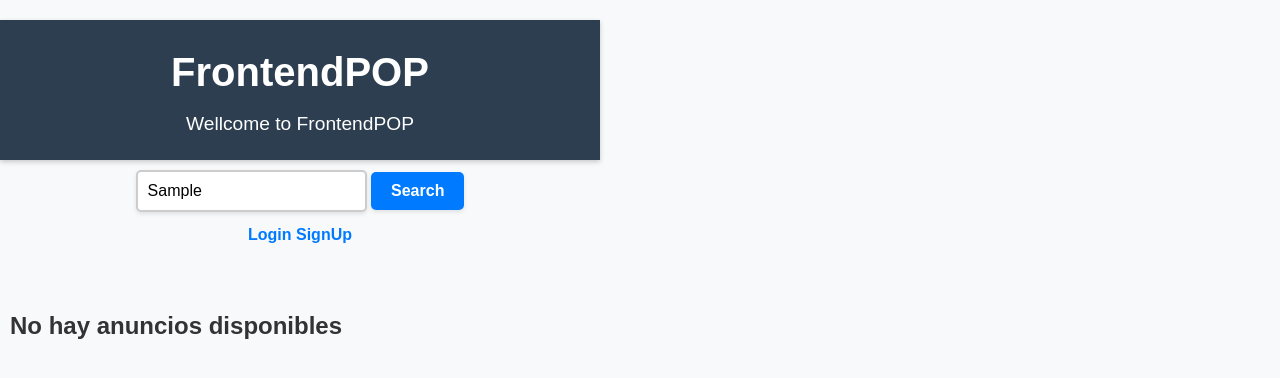
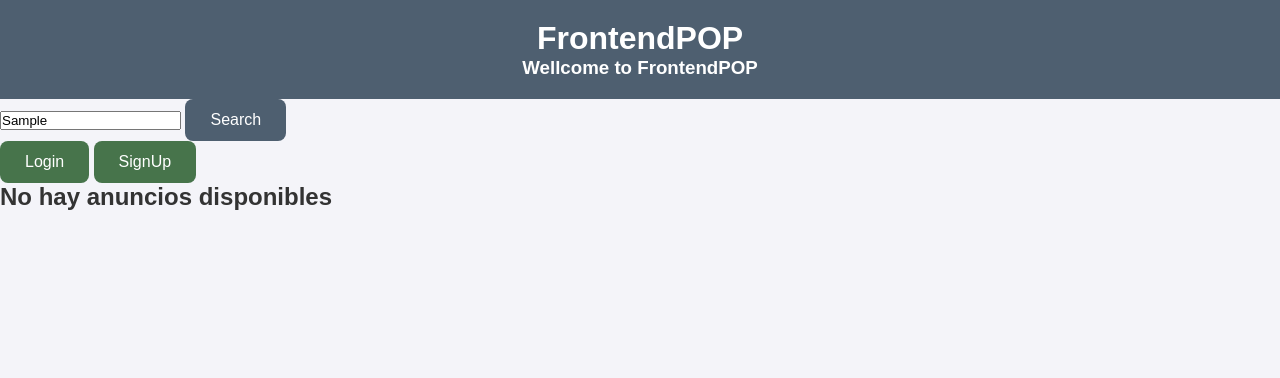
Before and after one commit to DamonCaos/FrontendPop, a plain HTML site: page FrontendPop/index.html in a window 1280 px wide. Both pictures are taken after typing "Sample" into the empty fields and a click on the button "Search". Drawn offline with Linux system fonts and the light colour scheme; no server answers.

Commit message:
css fixed

```diff
--- a/FrontendPop/ad-detail/add-detail-style.css
+++ b/FrontendPop/ad-detail/add-detail-style.css
@@ -1,98 +1,146 @@
-/* Estilo general del cuerpo */
+/* Reset de estilos básicos */
+* {
+    margin: 0;
+    padding: 0;
+    box-sizing: border-box;
+}
+
 body {
-    font-family: Arial, sans-serif;
+    font-family: 'Arial', sans-serif;
     background-color: #f4f4f9;
     color: #333;
-    margin: 0;
-    padding: 0;
-    display: flex;
-    justify-content: center;
-    align-items: center;
-    height: 100vh;
+    padding: 20px;
 }
 
-/* Contenedor principal de detalles del anuncio */
-#ad-detail {
-    background-color: white;
-    padding: 20px;
-    border-radius: 8px;
-    box-shadow: 0 4px 8px rgba(0, 0, 0, 0.1);
-    width: 100%;
-    max-width: 600px;
+h1 {
     text-align: center;
+    font-size: 2.5rem;
+    color: #333;
+    margin-bottom: 20px;
 }
 
-/* Título principal */
-h1 {
-    font-size: 2em;
-    color: #333;
-    margin: 0; /* Elimina cualquier margen que pueda haber */
-    padding-top: 30px; /* Da un espacio desde la parte superior */
-    text-align: center; /* Centra el texto */
-    position: absolute; /* Posiciona el título de manera absoluta */
-    top: 0; /* Colócalo en la parte superior de la página */
-    left: 50%; /* Lo coloca en el centro horizontal */
-    transform: translateX(-50%); /* Ajusta para centrarlo perfectamente */
-    width: 100%; /* Asegura que ocupe todo el ancho disponible */
+/* Contenedor principal */
+#ad-detail {
+    max-width: 900px;
+    margin: 40px auto;
+    background-color: #fff;
+    padding: 30px;
+    border-radius: 10px;
+    box-shadow: 0 4px 8px rgba(0, 0, 0, 0.1);
 }
 
-
-/* Estilo para los detalles del anuncio */
-#ad-detail .ad-name {
-    font-size: 1.8em;
-    font-weight: bold;
-    margin: 10px 0;
+#ad-detail img {
+    max-width: 100%;
+    border-radius: 10px;
+    margin-bottom: 20px;
 }
 
-#ad-detail .ad-description {
-    font-size: 1.2em;
-    color: #666;
-    margin: 10px 0;
+/* Sección de detalles del anuncio */
+.ad-title {
+    font-size: 2rem;
+    font-weight: bold;
+    color: #333;
+    margin-bottom: 10px;
 }
 
-#ad-detail .ad-price {
-    font-size: 1.4em;
-    color: #333;
-    font-weight: bold;
-    margin-top: 15px;
+.ad-description {
+    font-size: 1.1rem;
+    color: #555;
+    margin-bottom: 20px;
 }
 
-/* Estilo para el botón de eliminar */
+.ad-price {
+    font-size: 1.5rem;
+    font-weight: bold;
+    color: #007bff;
+    margin-bottom: 20px;
+}
+
+.ad-type {
+    font-size: 1.2rem;
+    color: #888;
+    margin-bottom: 20px;
+}
+
+.ad-actions {
+    display: flex;
+    justify-content: space-between;
+    align-items: center;
+}
+
 button {
-    background-color: #e74c3c;
+    padding: 12px 20px;
+    background-color: #007bff;
     color: white;
-    font-size: 1.1em;
-    padding: 10px 20px;
     border: none;
-    border-radius: 5px;
+    border-radius: 8px;
+    font-size: 1rem;
     cursor: pointer;
-    transition: background-color 0.3s;
-    margin-top: 20px;
+    transition: background-color 0.3s ease;
 }
 
 button:hover {
-    background-color: #c0392b;
+    background-color: #0056b3;
 }
 
 button:focus {
     outline: none;
 }
 
-/* Estilo para el contenedor de imagen */
-#ad-detail .ad-photo {
-    width: 100%;
-    height: auto;
-    border-radius: 8px;
-    margin-top: 15px;
-}
 
-/* Para evitar que el contenido se estire demasiado en pantallas grandes */
-@media (max-width: 600px) {
+/* Media Queries para responsive design */
+@media (max-width: 768px) {
     #ad-detail {
-        padding: 15px;
+        padding: 20px;
     }
 
     h1 {
-        font-size: 1.6em;
+        font-size: 2rem;
+    }
+
+    .ad-title {
+        font-size: 1.8rem;
+    }
+
+    .ad-description {
+        font-size: 1rem;
+    }
+
+    .ad-price {
+        font-size: 1.3rem;
+    }
+
+    .ad-type {
+        font-size: 1.1rem;
+    }
+
+    button {
+        padding: 10px 15px;
     }
 }
+
+@media (max-width: 480px) {
+    h1 {
+        font-size: 1.6rem;
+    }
+
+    .ad-title {
+        font-size: 1.5rem;
+    }
+
+    .ad-description {
+        font-size: 0.9rem;
+    }
+
+    .ad-price {
+        font-size: 1.2rem;
+    }
+
+    .ad-type {
+        font-size: 1rem;
+    }
+
+    button {
+        width: 100%;
+    }
+}
--- a/FrontendPop/index-style.css
+++ b/FrontendPop/index-style.css
@@ -1,197 +1,118 @@
-/* General */
-body {
-    font-family: Arial, sans-serif;
+/* Reset de estilos básicos */
+* {
     margin: 0;
     padding: 0;
-    background-color: #f8f9fa; /* Color de fondo claro */
-    color: #333; /* Color del texto */
-    line-height: 1.6;
+    box-sizing: border-box;
+}
+
+/* Cuerpo de la página */
+body {
+    font-family: 'Arial', sans-serif;
+    background-color: #f4f4f9;
+    color: #333;
+    padding: 0; /* Elimina el padding global para ocupar todo el espacio */
+    margin: 0;
+    height: 100%; /* Asegura que el cuerpo ocupe todo el alto de la pantalla */
+}
+
+/* Header que ocupa toda la pantalla */
+header {
     display: flex;
     flex-direction: column;
+    justify-content: center;
     align-items: center;
+    background-color: #4e5f70;
+    color: #fff;
+    width: 100%;
+    min-height: 100%; /* Asegura que ocupe todo el alto de la pantalla */
+    padding: 20px;
 }
 
-/* Header */
-header {
-    background-color: #2c3e50; /* Fondo oscuro */
-    color: white; /* Texto blanco */
-    padding: 20px 0;
+/* Título dentro del header */
+header h1 {
+    font-size: 2rem;
     text-align: center;
-    width: 100%;
-    box-shadow: 0 2px 5px rgba(0, 0, 0, 0.2); /* Sombra */
+    margin: 0;
 }
 
-header h1 {
-    margin: 0;
-    font-size: 2.5em;
+/* Contenedor para los botones */
+.container-buttons {
+    display: flex;
+    flex-direction: column;
+    gap: 15px;
+    align-items: center;
+    margin-top: 30px;
 }
 
-header h3 {
-    margin: 5px 0 0;
-    font-size: 1.2em;
-    font-weight: 400;
+/* Estilo común para botones y enlaces */
+button, a {
+    display: inline-block;
+    padding: 12px 25px;
+    text-align: center;
+    font-size: 1rem;
+    color: #fff;
+    background-color: #4e5f70;
+    border: none;
+    border-radius: 8px;
+    text-decoration: none; /* Eliminar subrayado de los enlaces */
+    cursor: pointer;
+    transition: background-color 0.3s ease, transform 0.2s ease;
 }
 
-/* Search Bar */
-.search {
-    display: flex;
-    justify-content: center;
-    align-items: center;
-    gap: 10px;
-    margin: 20px 0;
-    width: 100%;
-    max-width: 600px;
+button:hover, a:hover {
+    background-color: #0056b3;
+    transform: translateY(-3px); /* Efecto de elevación */
 }
 
-#search-bar {
-    flex: 1;
-    padding: 10px;
-    font-size: 16px;
-    border: 2px solid #ccc;
-    border-radius: 5px;
-    box-shadow: 0px 2px 4px rgba(0, 0, 0, 0.1);
-    transition: border-color 0.3s ease;
-}
-
-#search-bar:focus {
-    border-color: #007BFF;
+button:focus, a:focus {
     outline: none;
 }
 
-#search-button {
-    background-color: #007BFF;
-    color: white;
-    border: none;
-    border-radius: 5px;
-    padding: 10px 20px;
-    font-size: 16px;
-    cursor: pointer;
-    box-shadow: 0px 2px 4px rgba(0, 0, 0, 0.1);
-    transition: background-color 0.3s ease, transform 0.2s ease;
+/* Estilo para el botón de logout */
+button.logout, a.logout {
+    background-color: #e74c3c; /* Color rojo */
 }
 
-#search-button:hover {
-    background-color: #0056b3;
-    transform: scale(1.05);
+button.logout:hover, a.logout:hover {
+    background-color: #c0392b; /* Rojo más oscuro al pasar el ratón */
 }
 
-#search-button:active {
-    background-color: #00408b;
-    transform: scale(0.95);
+/* Estilo específico para enlaces de anuncios (ads) */
+a.ads, button.ads {
+    background-color: #577a65b2; /* Verde para los enlaces de anuncios */
+    color: #fff;
 }
 
-/* Estilo base para enlaces */
-a {
-    text-decoration: none;
-    color: #007bff;
-    font-weight: bold;
-    transition: color 0.3s ease, text-decoration 0.3s ease;
+a.ads:hover, button.ads:hover {
+    background-color: #1db85d; /* Verde más oscuro al pasar el ratón */
 }
 
-a:hover {
-    color: #0056b3;
-    text-decoration: underline;
+/* Estilo específico para los botones y enlaces relacionados con login y submit ad */
+a.login, button.login,
+a.submit-ad, button.submit-ad {
+    background-color: #f39c12; /* Naranja para login y submit ad */
 }
 
-/* Botones */
-button {
-    display: inline-block;
-    padding: 10px 20px;
-    font-size: 16px;
-    font-weight: bold;
-    color: #fff;
-    background-color: #007bff; /* Azul */
-    border: none;
-    border-radius: 5px;
-    cursor: pointer;
-    transition: background-color 0.3s, transform 0.2s;
+a.login:hover, button.login:hover,
+a.submit-ad:hover, button.submit-ad:hover {
+    background-color: #e67e22; /* Naranja más oscuro al pasar el ratón */
 }
 
-button:hover {
-    background-color: #0056b3; /* Azul más oscuro */
-    transform: scale(1.05);
+/* Estilo para los botones de enlace */
+a {
+    display: inline-block;
+    padding: 12px 25px;
+    background-color: #47744b;
 }
 
-button:active {
-    background-color: #003d7a;
-    transform: scale(0.98);
+button.logout {
+    background-color: #e74c3c; /* Color rojo */
 }
 
-/* Botones secundarios (Logout) */
-button.secondary {
-    background-color: #6c757d; /* Gris */
+/* Responsive para pantallas pequeñas */
+@media (max-width: 600px) {
+    button, a {
+        font-size: 0.9rem;
+        padding: 10px 20px;
+    }
 }
-
-button.secondary:hover {
-    background-color: #5a6268;
-}
-
-button.secondary:active {
-    background-color: #494e53;
-}
-
-/* Contenedor para los botones y enlaces (ya sea sesión autorizada o no) */
-.session-container {
-    display: flex;
-    gap: 20px;
-    justify-content: center;
-    margin-top: 20px;
-}
-
-/* Añadir un pequeño estilo para los enlaces y botones cuando se muestran en la sesión autorizada */
-.session-container a {
-    color: #007bff;
-    font-size: 16px;
-}
-
-.session-container button {
-    background-color: #28a745; /* Verde para logout */
-}
-
-.session-container button.secondary {
-    background-color: #ffc107; /* Amarillo para submit ad */
-}
-
-
-/* Ads Section */
-#ads-container {
-    width: 100%;
-    max-width: 1200px;
-    margin: 20px auto;
-    display: grid;
-    grid-template-columns: repeat(auto-fill, minmax(300px, 1fr));
-    gap: 20px;
-    padding: 0 10px;
-}
-
-.ad-item {
-    background-color: white;
-    border-radius: 5px;
-    box-shadow: 0px 2px 5px rgba(0, 0, 0, 0.1);
-    overflow: hidden;
-    display: flex;
-    flex-direction: column;
-}
-
-.ad-item img {
-    width: 100%;
-    height: 200px;
-    object-fit: cover;
-}
-
-.ad-details {
-    padding: 15px;
-    font-size: 1rem;
-}
-
-/* Loading Section */
-.loading {
-    display: flex;
-    justify-content: center;
-    align-items: center;
-    height: 100px;
-}
-
-.hidden {
-    display: none;
-}
```
